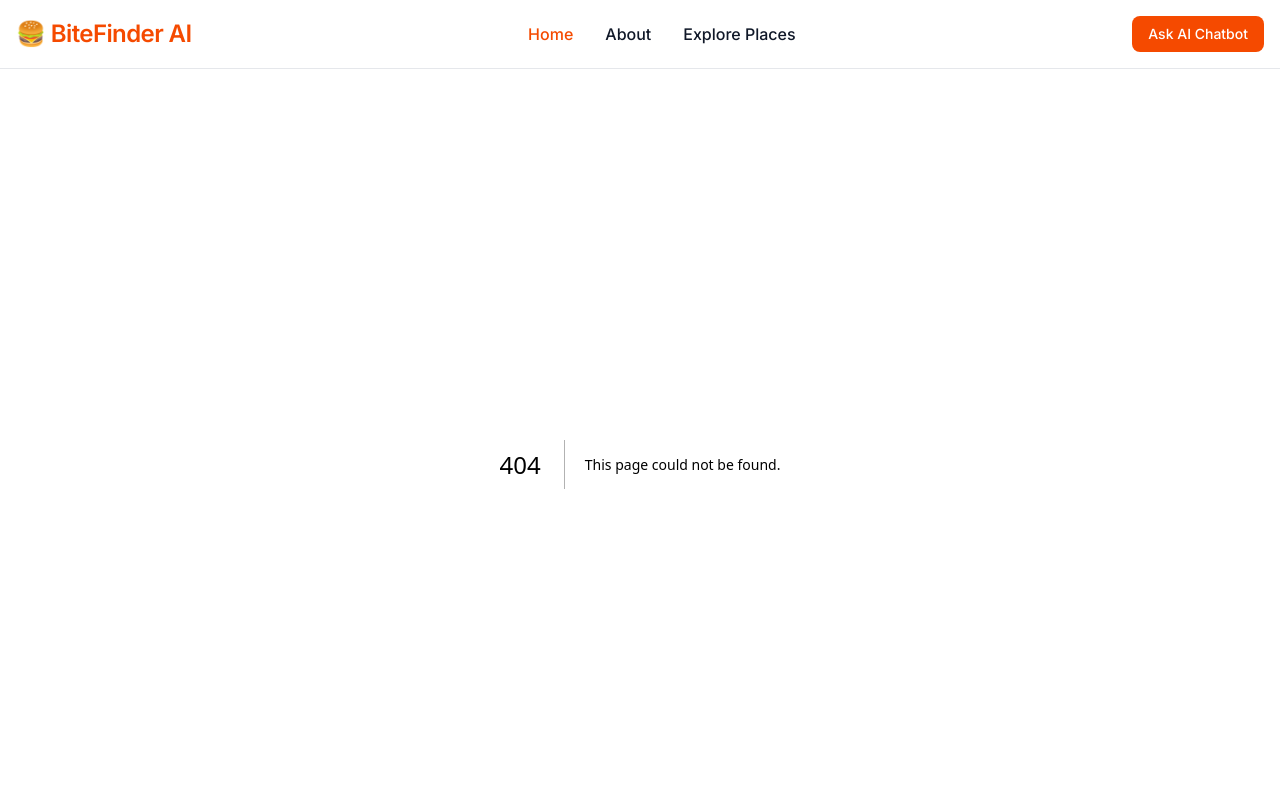
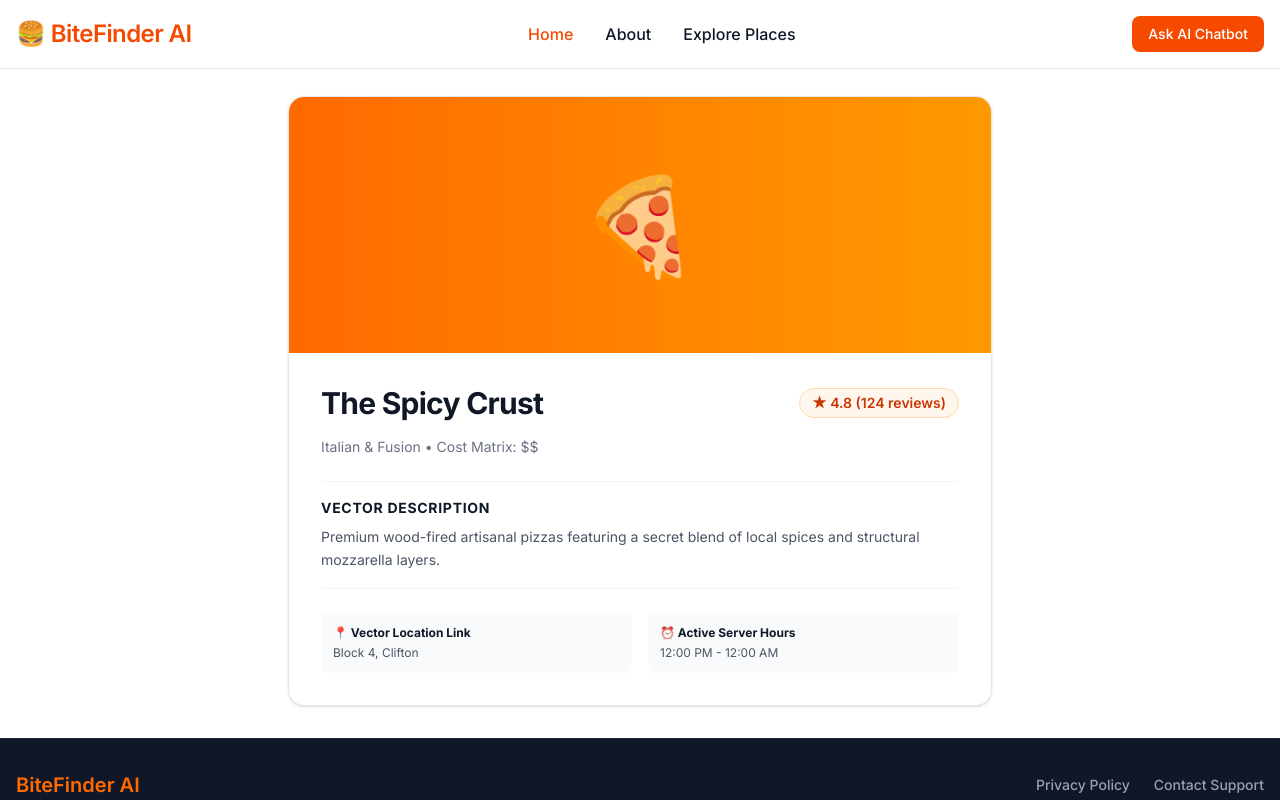
Before and after one commit to mtalhashaikh1/bitefinder-project, a Next.js app: page /restaurants/1 in a window 1280 px wide. Before the commit this address had no page. Shown: the top 800 px of the page. Built offline with nearby package versions, Linux system fonts and the light colour scheme.

Commit message:
feat: implement dynamic route parameter lookup for individual restaurant content layout

```diff
--- /dev/null
+++ b/app/restaurants/[id]/page.tsx
@@ -0,0 +1,60 @@
+import React from 'react';
+import { notFound } from 'next/navigation';
+
+// Mock database to simulate dynamic lookup
+const RESTAURANT_DATA: Record<string, any> = {
+  "1": { name: "The Spicy Crust", cuisine: "Italian & Fusion", rating: 4.8, reviews: 124, price: "$$", image: "🍕", desc: "Premium wood-fired artisanal pizzas featuring a secret blend of local spices and structural mozzarella layers.", timing: "12:00 PM - 12:00 AM", location: "Block 4, Clifton" },
+  "2": { name: "Al-Rehman Biryani Hub", cuisine: "Pakistani Authentic", rating: 4.9, reviews: 540, price: "$", image: "🍛", desc: "The legendary localized aromatic basmati rice layered with highly optimized spicy tender meat matrices.", timing: "11:00 AM - 11:00 PM", location: "Saddar, Karachi" },
+  "3": { name: "Cafe Evergreen", cuisine: "Continental & Organic", rating: 4.5, reviews: 88, price: "$$$", image: "🥗", desc: "A quiet, green-ambient zone serving calculated calorie-conscious meals and fresh cold-press organic matrices.", timing: "8:00 AM - 10:00 PM", location: "Phase 6, DHA" },
+  "4": { name: "Kababjees Highway", cuisine: "BBQ & Traditional", rating: 4.7, reviews: 412, price: "$$$", image: "🍖", desc: "Authentic charcoal BBQ skewers cooked live on the open-air highway track corridors with premium spices.", timing: "4:00 PM - 3:00 AM", location: "Super Highway" },
+  "5": { name: "Big Bash Burgers", cuisine: "American Fast Food", rating: 4.6, reviews: 210, price: "$$", image: "🍔", desc: "Smashed beef patties cooked with dynamic crisp edges, loaded with melted cheddar algorithms and secret sauce.", timing: "1:00 PM - 2:00 AM", location: "Gulshan-e-Iqbal" },
+  "6": { name: "Dhaba Lounge", cuisine: "Chai & Street Food", rating: 4.4, reviews: 155, price: "$", image: "☕", desc: "An open-air casual space providing high-caffeine Karak tea streams paired with crisp layered paratha assets.", timing: "2:40 PM - 4:00 AM", location: "Johar Block 12" }
+};
+
+export default function RestaurantDetailPage({ params }: { params: { id: string } }) {
+  const item = RESTAURANT_DATA[params.id];
+
+  if (!item) {
+    notFound();
+  }
+
+  return (
+    <div className="max-w-screen-md mx-auto p-4 md:p-8 pt-24">
+      <div className="bg-white rounded-2xl border border-gray-200 shadow-sm overflow-hidden">
+        {/* Large Aesthetic Banner */}
+        <div className="bg-gradient-to-r from-orange-500 to-amber-500 h-64 flex items-center justify-center text-8xl select-none">
+          {item.image}
+        </div>
+
+        {/* Content Section */}
+        <div className="p-6 md:p-8">
+          <div className="flex flex-wrap items-center justify-between gap-2 mb-4">
+            <h1 className="text-3xl font-bold tracking-tight text-gray-900">{item.name}</h1>
+            <span className="text-sm font-semibold px-3 py-1 bg-orange-50 text-orange-700 rounded-full border border-orange-200">
+              ★ {item.rating} ({item.reviews} reviews)
+            </span>
+          </div>
+
+          <p className="text-sm text-gray-500 font-mono mb-6">{item.cuisine} • Cost Matrix: {item.price}</p>
+
+          <div className="border-t border-b border-gray-100 py-4 mb-6">
+            <h3 className="text-sm font-bold text-gray-900 uppercase tracking-wider mb-2">Vector Description</h3>
+            <p className="text-sm text-gray-600 leading-relaxed">{item.desc}</p>
+          </div>
+
+          {/* Operational Metadata */}
+          <div className="grid grid-cols-1 sm:grid-cols-2 gap-4 text-xs text-gray-600">
+            <div className="bg-gray-50 p-3 rounded-lg">
+              <span className="font-bold text-gray-900 block mb-1">📍 Vector Location Link</span>
+              {item.location}
+            </div>
+            <div className="bg-gray-50 p-3 rounded-lg">
+              <span className="font-bold text-gray-900 block mb-1">⏰ Active Server Hours</span>
+              {item.timing}
+            </div>
+          </div>
+        </div>
+      </div>
+    </div>
+  );
+}
```
Also changed, not shown: .spec/tasks/005-individual-content-page.md (added).
